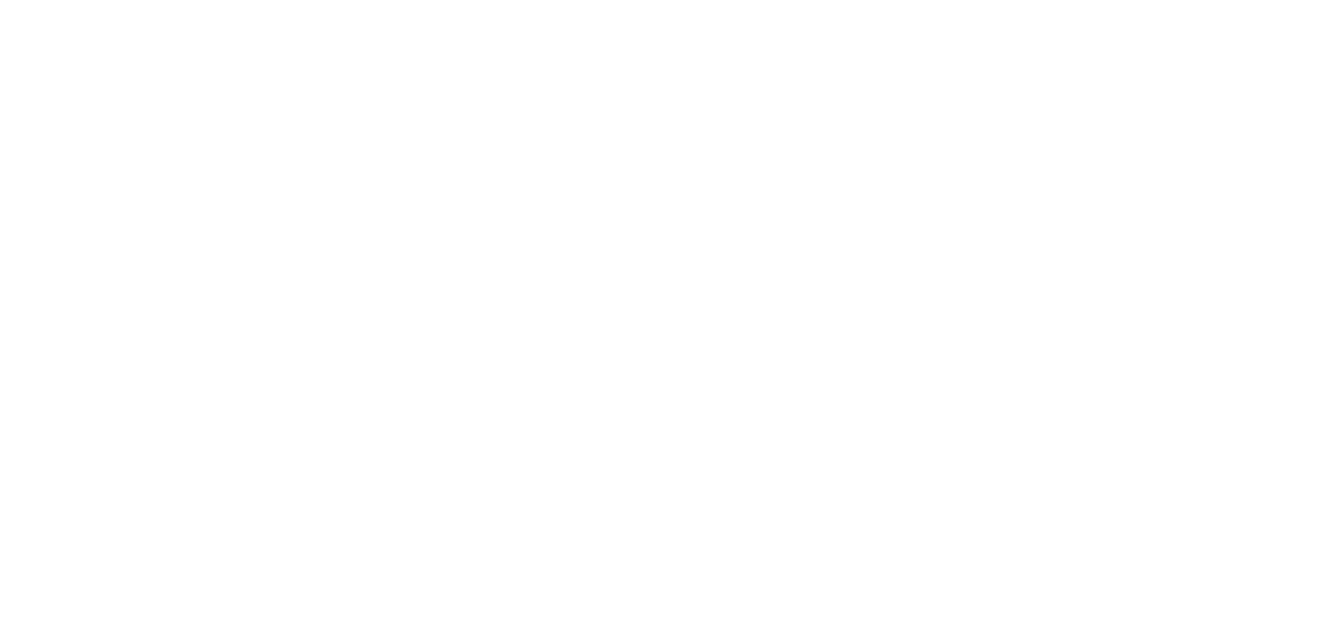
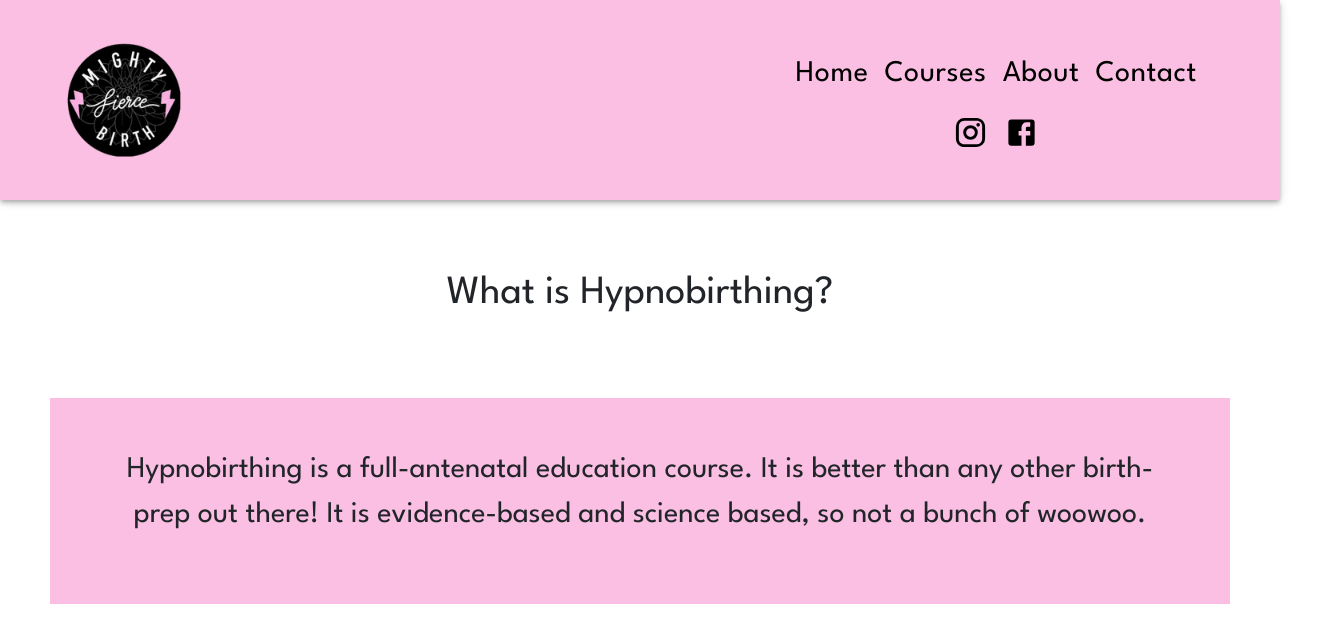
Before and after one commit to AlexJackson01/mighty-fierce-birth, a React (Create React App) app in the folder client/: page /about in a window 1280 px wide. Before the commit this address had no page. Shown: the top 642 px of the page, 1328 px wide, since content can reach past the window. Built offline with nearby package versions, Linux system fonts and the light colour scheme.

Commit message:
Added about page

```diff
--- a/client/src/App.css
+++ b/client/src/App.css
@@ -227,3 +227,25 @@ h1 {
     padding: 50px;
     font-size: 25px;
 }
+
+.course-page-div {
+    background-color: white;
+    margin: 20px;
+    padding: 20px;
+    text-align: center;
+}
+
+.about-header {
+    margin-top: 20px;
+    margin-bottom: -20px;
+}
+
+/* ABOUT PAGE */
+
+.about-div {
+    background-color: #FABFE2;
+    margin: 50px;
+    text-align: center;
+    padding: 50px;
+    font-size: 30px;
+}
--- a/client/src/App.js
+++ b/client/src/App.js
@@ -3,7 +3,7 @@ import Nav from './components/Nav';
 import Banner from './components/Banner';
 import Home from './screens/HomePage';
 import Courses from './screens/CoursePage';
-import About from './components/About';
+import About from './screens/AboutPage';
 import Reviews from './components/Reviews';
 import Affirmations from './components/Affirmations';
 import Instagram from './components/Instagram';
@@ -20,6 +20,7 @@ function App() {
       <Routes>
         <Route path="/" element={<Home />} />
         <Route path="/courses" element={<Courses />} />
+        <Route path="/about" element={<About />} />
         <Route path="/testimonials" element={<Reviews />} />
         <Route path="/contact" element={<Contact />} />
         <Route path="/t&cs" element={<TandCs />} />
--- a/client/src/components/Banner.js
+++ b/client/src/components/Banner.js
@@ -6,6 +6,7 @@ import BannerImg from '../assets/images/Banner.png';
 import Button from '@mui/material/Button';
 import { alpha, styled } from '@mui/material/styles';
 import Banner1 from '../assets/images/Banner1.png';
+import { NavLink } from 'react-router-dom';
 
 
 const BannerButton = styled(Button)(({ theme }) => ({
@@ -34,8 +35,9 @@ export default function Banner() {
             <div className="banner-text">
                 <h1 className="banner-text-1">You deserve a</h1>
                 <h1 className="banner-text-2">positive birth</h1>
+                <NavLink to="/about" style={{ textDecoration: "none" }}>
                 <BannerButton variant="contained" sx={{ display: "flex", alignItems: "center", margin: "0 auto", justifyContent: "center", backgroundColor: "#EC5EB1", textTransform: "none", fontFamily: "League Spartan", fontSize: "20px", marginBottom: "20px"}}>Find out more</BannerButton>
-
+                </NavLink>
             </div>
           </Grid>
 
--- a/client/src/components/CourseAccordian.js
+++ b/client/src/components/CourseAccordian.js
@@ -10,14 +10,14 @@ const CourseType = styled(Typography)(({ theme }) => ({
   fontFamily: "League Spartan",
   fontWeight: 600,
   width: "100%",
-  fontSize: 20,
+  fontSize: 25,
   color: "white"
 }));
 
 const CourseInfo = styled(Typography)(({ theme }) => ({
   fontFamily: "League Spartan",
   margin: "0 auto",
-  fontSize: "18px"
+  fontSize: 20
 }));
 
 
--- a/client/src/components/Nav.js
+++ b/client/src/components/Nav.js
@@ -33,7 +33,7 @@ const NavButton = styled(Button)(({ theme }) => ({
 }));
 
 const drawerWidth = 240;
-const navItems = ['Home', 'Courses', 'About', 'Testimonials', 'Contact'];
+const navItems = ['Home', 'Courses', 'About', 'Contact'];
 
 function Nav(props) {
   const { window } = props;
--- /dev/null
+++ b/client/src/screens/AboutPage.js
@@ -0,0 +1,14 @@
+import React from 'react';
+import Nav from '../components/Nav';
+
+export default function AboutPage() {
+  return (
+    <div>
+        <Nav />
+            <h1 className='about-header'>What is Hypnobirthing?</h1>
+            <div className='about-div'>
+                <p>Hypnobirthing is a full-antenatal education course. It is better than any other birth-prep out there! It is evidence-based and science based, so not a bunch of woowoo.</p>
+            </div>
+    </div>
+  )
+}
--- a/client/src/screens/CoursePage.js
+++ b/client/src/screens/CoursePage.js
@@ -7,7 +7,7 @@ export default function CoursePage() {
     <div>
         <Nav />
         <div className="courses-wrapper">
-            <div className="courses-div">
+            <div className="course-page-div">
                 <div className="course-info">
                     <p>I offer a range of courses that will be suited to you at affordable prices. These courses are science and evidence based. They focus on the data and the facts!</p>
 
```
